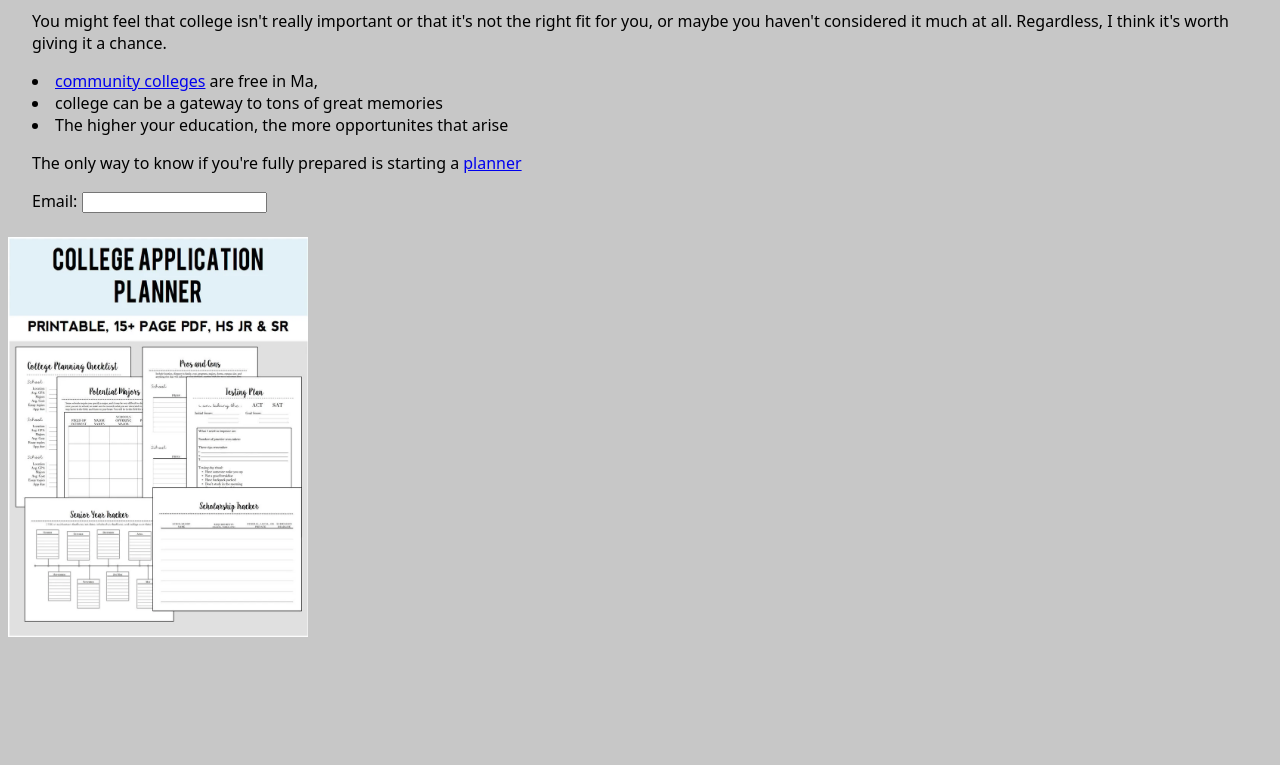
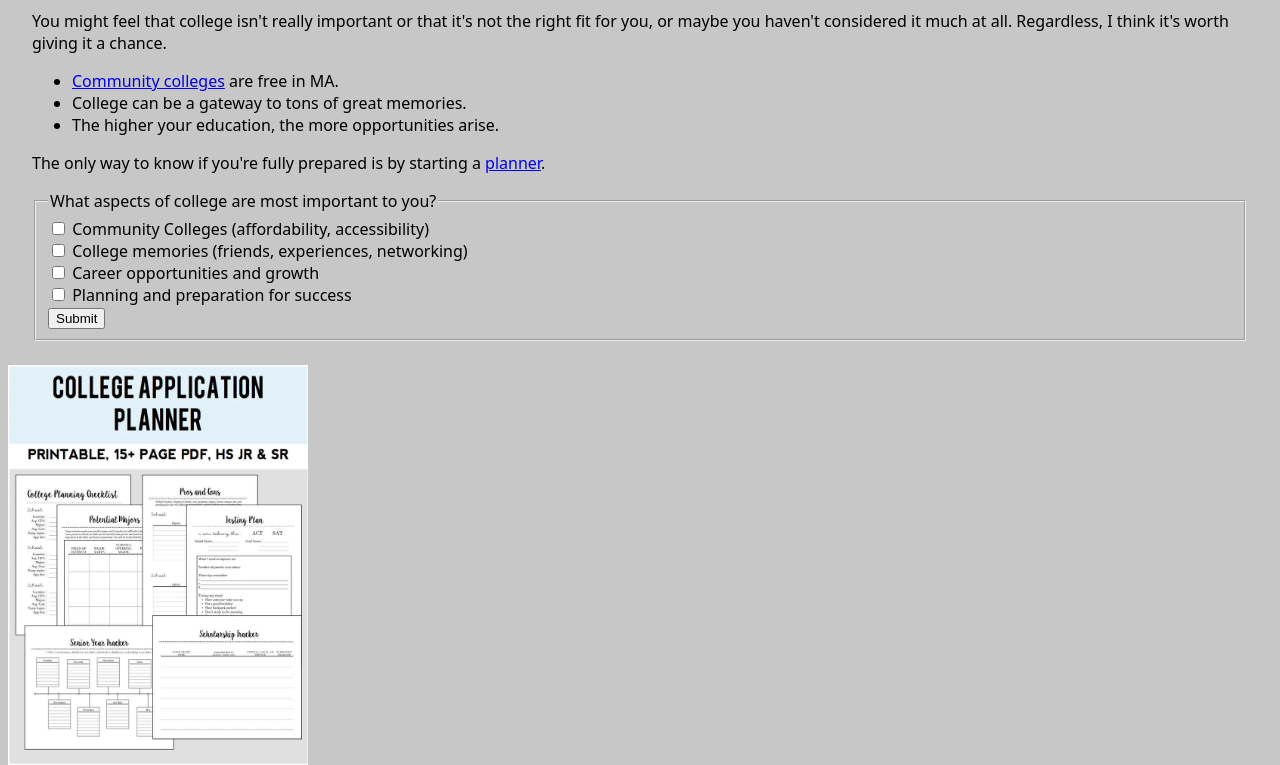
Before and after one commit to Franklin188768/College-Website, a website: page page2.html in a window 1280 px wide. Shown: the part 183-948 px from the top of the page. Before the commit the page ends 820 px from the top, so only its background shows below. Drawn offline with Linux system fonts and the light colour scheme.

Commit message:
next assignment

```diff
--- a/page2.html
+++ b/page2.html
@@ -14,34 +14,57 @@
     <a href="/">What?</a>
     <a href="/page2.html" aria-current="page">Why?</a>
   </nav>
+
   <main>
     <h1>Why?</h1>
     <p>You might feel that college isn't really important or that it's not the right fit for you, or maybe you haven't
-      considered it much at all. Regardless, I think it's worth giving it a chance.
-    </p>
-    <div>
-      <li>
-        <a href="https://www.mass.edu/osfa/programs/masseducate.asp">community colleges</a> are free in Ma,
-      </li>
-      <li>
-        college can be a gateway to tons of great memories
-      </li>
-      <li> The higher your education, the more opportunites that arise
-      </li>
-    </div>
-    <p>
-      The only way to know if you're fully prepared is starting a
-      <a href="https://www.etsy.com/listing/506314267/college-application-planner-15-page"> planner </a>
-    </p>
+      considered it much at all. Regardless, I think it's worth giving it a chance.</p>
+
+    <ul>
+      <li><a href="https://www.mass.edu/osfa/programs/masseducate.asp">Community colleges</a> are free in MA.</li>
+      <li>College can be a gateway to tons of great memories.</li>
+      <li>The higher your education, the more opportunities arise.</li>
+    </ul>
+
+    <p>The only way to know if you're fully prepared is by starting a <a
+        href="https://www.etsy.com/listing/506314267/college-application-planner-15-page">planner</a>.</p>
+
     <div>
       <form>
-        <label>
-          Email: <input type="text" name="email" id="email">
-        </label>
+        <fieldset>
+          <legend>What aspects of college are most important to you?</legend>
+
+          <label>
+            <input type="checkbox" name="collegeFactors" value="Community Colleges">
+            Community Colleges (affordability, accessibility)
+          </label><br>
+
+          <label>
+            <input type="checkbox" name="collegeFactors" value="Memories">
+            College memories (friends, experiences, networking)
+          </label><br>
+
+          <label>
+            <input type="checkbox" name="collegeFactors" value="Opportunities">
+            Career opportunities and growth
+          </label><br>
+
+          <label>
+            <input type="checkbox" name="collegeFactors" value="Preparation">
+            Planning and preparation for success
+          </label><br>
+
+          <button type="submit">Submit</button>
+        </fieldset>
       </form>
     </div>
   </main>
+
+  <div>
+    <img style="position: absolute;" src="/images/planning pic.webp" width="300px" height="400px"
+      alt="Planning for college image">
+  </div>
+
 </body>
-<div>
-  <img style="position: absolute;" src="/images/planning pic.webp" width="300px" height="400px">
-</div>
+
+</html>
```
